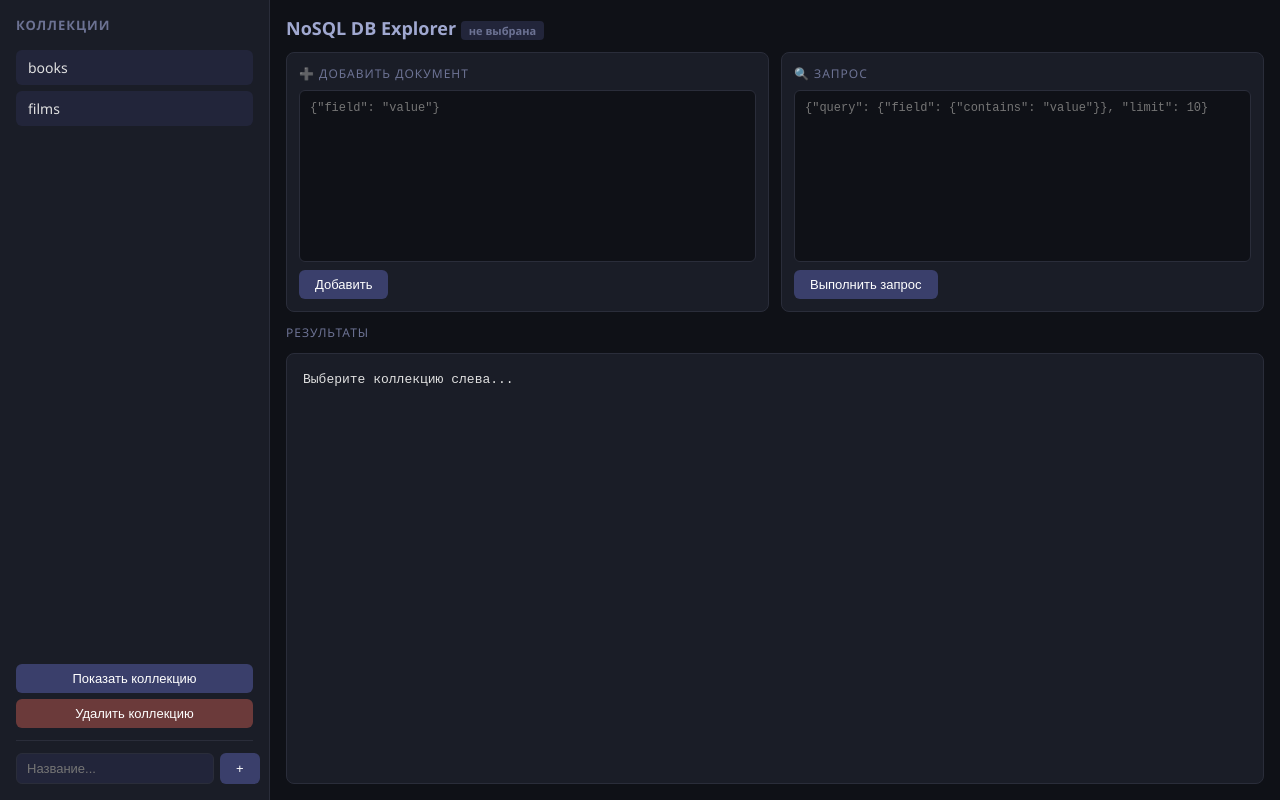
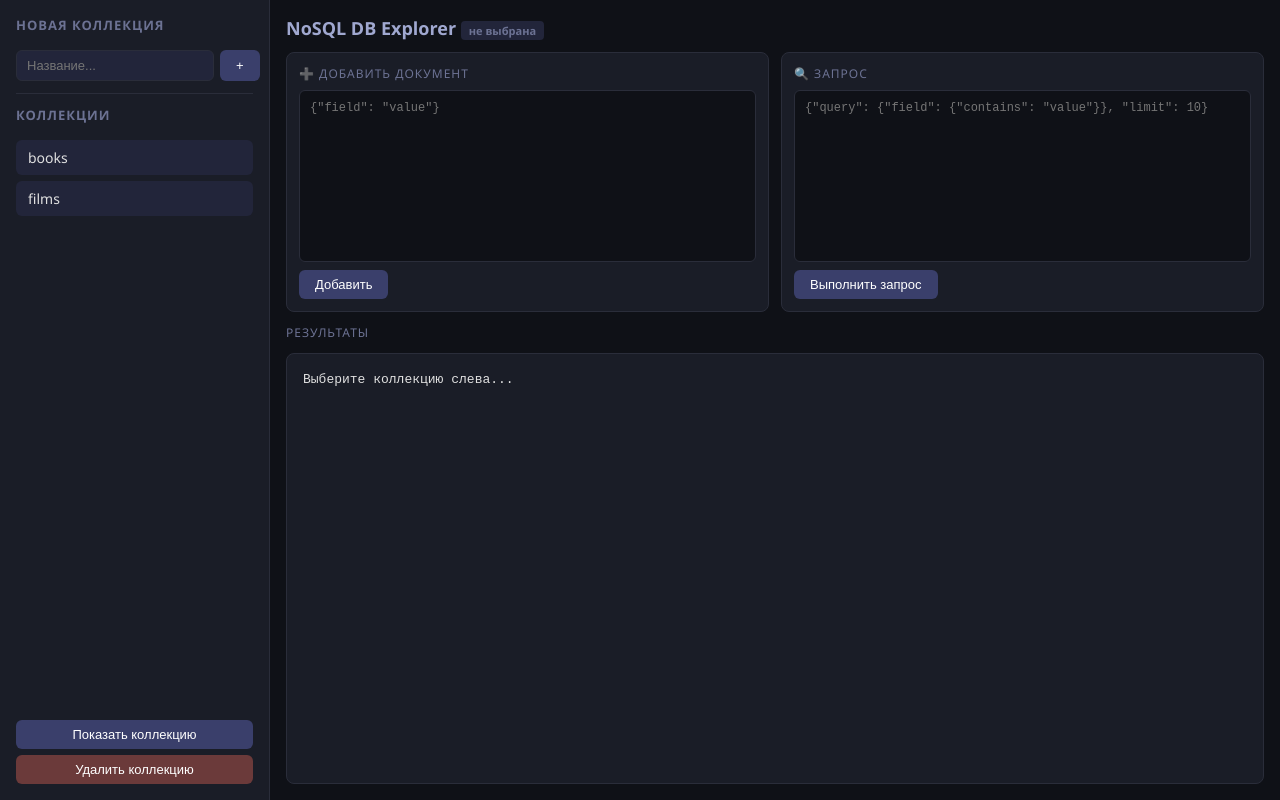
Before and after one commit to daniscoder/nosql-db-python, a Flask app: page / in a window 1280 px wide. Run offline with Flask 3, Linux system fonts and the light colour scheme.

Commit message:
Fix UI: replace onclick with event listeners, add Enter key for new collection

```diff
--- a/templates/index.html
+++ b/templates/index.html
@@ -60,8 +60,6 @@
         .new-collection {
             display: flex;
             gap: 6px;
-            padding-top: 12px;
-            border-top: 1px solid #2a2d3a;
             flex-shrink: 0;
         }
 
@@ -75,6 +73,26 @@
             background: #22253a;
             color: #e0e0e0;
             font-size: 13px;
+        }
+
+        .collections-header {
+            font-size: 13px;
+            text-transform: uppercase;
+            letter-spacing: 1px;
+            color: #6c7293;
+            padding-top: 12px;
+            border-top: 1px solid #2a2d3a;
+        }
+
+        .col-buttons {
+            display: flex;
+            flex-direction: column;
+            gap: 6px;
+            flex-shrink: 0;
+        }
+
+        .col-buttons button {
+            width: 100%;
         }
 
         main {
@@ -153,7 +171,6 @@
         button:hover { background: #4a50a0; }
         button.danger { background: #6b3a3a; }
         button.danger:hover { background: #a04a4a; }
-        button.sm { padding: 5px 12px; font-size: 12px; }
 
         .results-header {
             display: flex;
@@ -185,21 +202,24 @@
 <body>
 
 <aside>
-    <h2>Коллекции</h2>
-    <div id="collection-list"></div>
-    <div style="display:flex; flex-direction:column; gap:6px; flex-shrink:0;">
-        <button onclick="getDocs()" style="width:100%">Показать коллекцию</button>
-        <button class="danger" onclick="dropCollection()" style="width:100%">Удалить коллекцию</button>
-    </div>
+    <h2>Новая коллекция</h2>
     <div class="new-collection">
         <label for="new-col-input">Новая коллекция</label>
         <input id="new-col-input" placeholder="Название..." aria-label="Название новой коллекции" />
-        <button onclick="createCollection()">+</button>
+        <button id="btn-create">+</button>
+    </div>
+
+    <h2 class="collections-header">Коллекции</h2>
+    <div id="collection-list"></div>
+
+    <div class="col-buttons">
+        <button id="btn-show">Показать коллекцию</button>
+        <button id="btn-drop" class="danger">Удалить коллекцию</button>
     </div>
 </aside>
 
 <main>
-    <div class="topbar">
+    <div>
         <h1>NoSQL DB Explorer <span class="tag" id="active-col">не выбрана</span></h1>
     </div>
 
@@ -209,7 +229,7 @@
             <label for="add-area" style="display:none">Добавить документ JSON</label>
             <textarea id="add-area" placeholder='{"field": "value"}'></textarea>
             <div class="panel-footer">
-                <button onclick="addDoc()">Добавить</button>
+                <button id="btn-add">Добавить</button>
             </div>
         </div>
 
@@ -218,7 +238,7 @@
             <label for="query-area" style="display:none">JSON запрос</label>
             <textarea id="query-area" placeholder='{"query": {"field": {"contains": "value"}}, "limit": 10}'></textarea>
             <div class="panel-footer">
-                <button onclick="runQuery()">Выполнить запрос</button>
+                <button id="btn-query">Выполнить запрос</button>
             </div>
         </div>
     </div>
@@ -244,25 +264,26 @@
         document.getElementById('results').textContent = JSON.stringify(data, null, 2);
     }
 
-    async function loadCollections() {
-        const data = await api('GET', '/db/collections');
-        const list = document.getElementById('collection-list');
-        list.innerHTML = '';
-        for (const name of data.collections || []) {
-            const el = document.createElement('div');
-            el.className = 'col-item';
-            el.textContent = name;
-            el.onclick = () => selectCollection(name, el);
-            list.appendChild(el);
-        }
-    }
-
     function selectCollection(name, el) {
         activeCollection = name;
         document.querySelectorAll('.col-item').forEach(e => e.classList.remove('active'));
         el.classList.add('active');
         document.getElementById('active-col').textContent = name;
         void getDocs();
+    }
+
+    async function loadCollections() {
+        const data = await api('GET', '/db/collections');
+        const list = document.getElementById('collection-list');
+        list.innerHTML = '';
+        const collections = (data.collections || []).reverse();
+        for (const name of collections) {
+            const el = document.createElement('div');
+            el.className = 'col-item';
+            el.textContent = name;
+            el.addEventListener('click', () => selectCollection(name, el));
+            list.prepend(el);
+        }
     }
 
     async function createCollection() {
@@ -272,6 +293,9 @@
         await api('POST', '/db/collections', { name });
         input.value = '';
         await loadCollections();
+        const list = document.getElementById('collection-list');
+        const first = list.firstElementChild;
+        if (first) selectCollection(name, first);
     }
 
     async function dropCollection() {
@@ -310,7 +334,19 @@
         show(data);
     }
 
-    void loadCollections();
+    document.addEventListener('DOMContentLoaded', () => {
+        document.getElementById('btn-create').addEventListener('click', createCollection);
+        document.getElementById('btn-show').addEventListener('click', getDocs);
+        document.getElementById('btn-drop').addEventListener('click', dropCollection);
+        document.getElementById('btn-add').addEventListener('click', addDoc);
+        document.getElementById('btn-query').addEventListener('click', runQuery);
+
+        document.getElementById('new-col-input').addEventListener('keydown', (e) => {
+            if (e.key === 'Enter') void createCollection();
+        });
+
+        void loadCollections();
+    });
 </script>
 
 </body>
```
